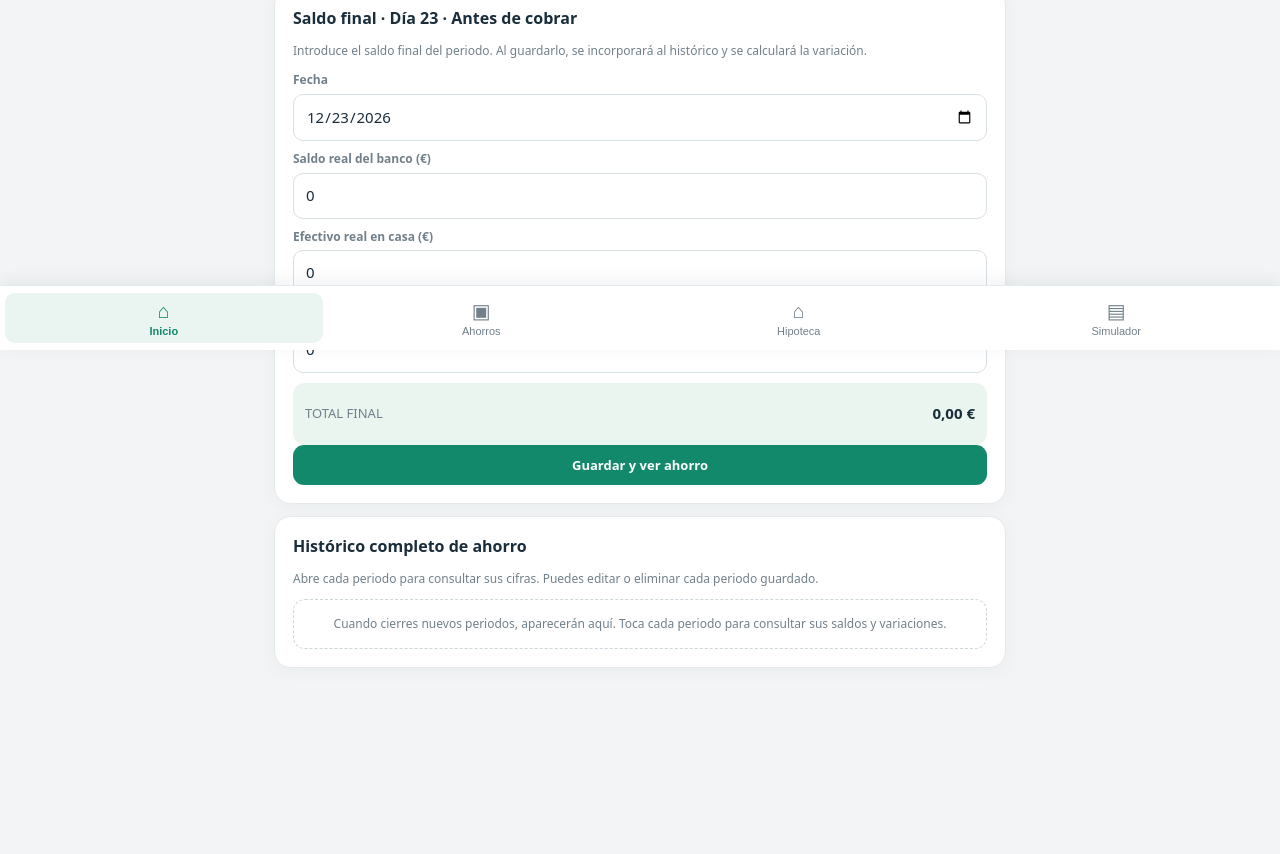
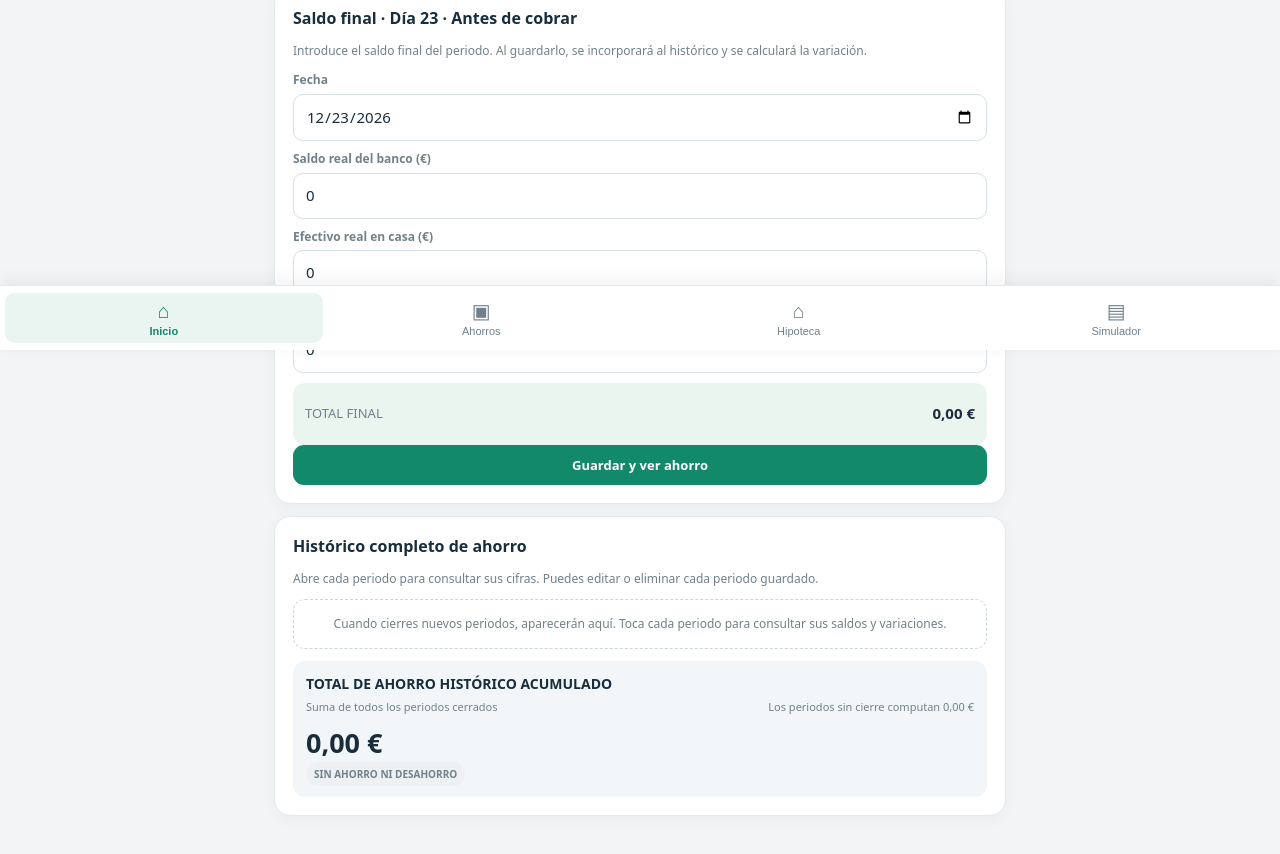
Before and after one commit to aitor1111-1111/Mis-finanzas, a plain HTML site: page index.html in a window 1280 px wide. Shown: the part 450-1304 px from the top of the page. Before the commit the page ends 1244 px from the top, so only its background shows below. Drawn offline with Linux system fonts and the light colour scheme.

Commit message:
Corrige balance de periodos y añade ahorro histórico acumulado

```diff
--- a/index.html
+++ b/index.html
@@ -74,6 +74,9 @@ function renderInicio(){
  const nextFinal=iso(new Date(Number(initial.date.slice(0,4)),Number(initial.date.slice(5,7)),23));
  const final=getSnapshot(nextFinal)||{date:nextFinal,bank:data.bank,home:data.home,remi:pendingRemi()};
  const rows=periodRows().sort((a,b)=>b.start.date.localeCompare(a.start.date));
+ const accumulatedSavings=rows.reduce((sum,x)=>sum+(x.end?(Number(x.total)||0):0),0);
+ const accumulatedLabel=accumulatedSavings>0?'AHORRO ACUMULADO':accumulatedSavings<0?'DESAHORRO ACUMULADO':'SIN AHORRO NI DESAHORRO';
+ const accumulatedClass=accumulatedSavings>0?'positive':accumulatedSavings<0?'negative':'';
 
  const money=n=>euro(n);
  const variation=(n)=>{if(n===null||n===undefined)return '—';return (n>0?'+':'')+money(n)};
@@ -102,7 +105,7 @@ function renderInicio(){
  return '<h2 class="page-title">Inicio</h2><p class="intro">Consulta tu saldo y registra las fotografías de ahorro de cada periodo.</p>'+
 
  card('Saldo final · Día 23 · Antes de cobrar','<p class="muted">Introduce el saldo final del periodo. Al guardarlo, se incorporará al histórico y se calculará la variación.</p>'+field('finalDate','Fecha',final.date,'date')+field('finalBank','Saldo real del banco (€)',final.bank)+field('finalHome','Efectivo real en casa (€)',final.home)+field('finalRemi','Dinero que tiene Remi (€)',final.remi)+'<div class="total">'+row('TOTAL FINAL',euro(num(final.bank)+num(final.home)+num(final.remi)))+'</div><button class="primary" onclick="saveSnapshotForm(\'final\')">Guardar y ver ahorro</button>')+
- card('Histórico completo de ahorro','<p class="muted">Abre cada periodo para consultar sus cifras. Puedes editar o eliminar cada periodo guardado.</p>'+historicalHtml);
+ card('Histórico completo de ahorro','<p class="muted">Abre cada periodo para consultar sus cifras. Puedes editar o eliminar cada periodo guardado.</p>'+historicalHtml+'<div class="history-total"><div class="history-total-title">TOTAL DE AHORRO HISTÓRICO ACUMULADO</div><div class="history-total-meta"><span>Suma de todos los periodos cerrados</span><span>Los periodos sin cierre computan 0,00 €</span></div><strong class="'+accumulatedClass+'">'+euro(accumulatedSavings)+'</strong><span class="history-status '+(accumulatedSavings>0?'good':accumulatedSavings<0?'bad':'')+'">'+accumulatedLabel+'</span></div>');
 }
 function periodEditor(x){
  const end=x.end;
```
